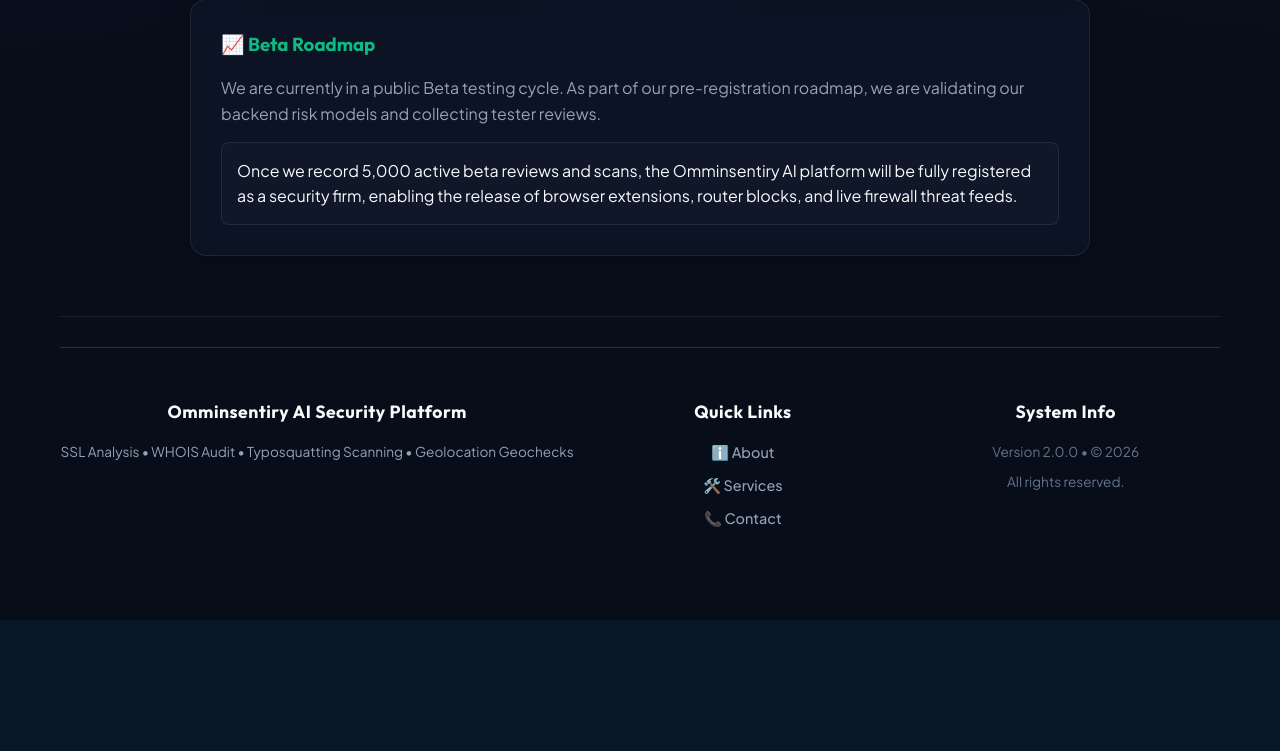
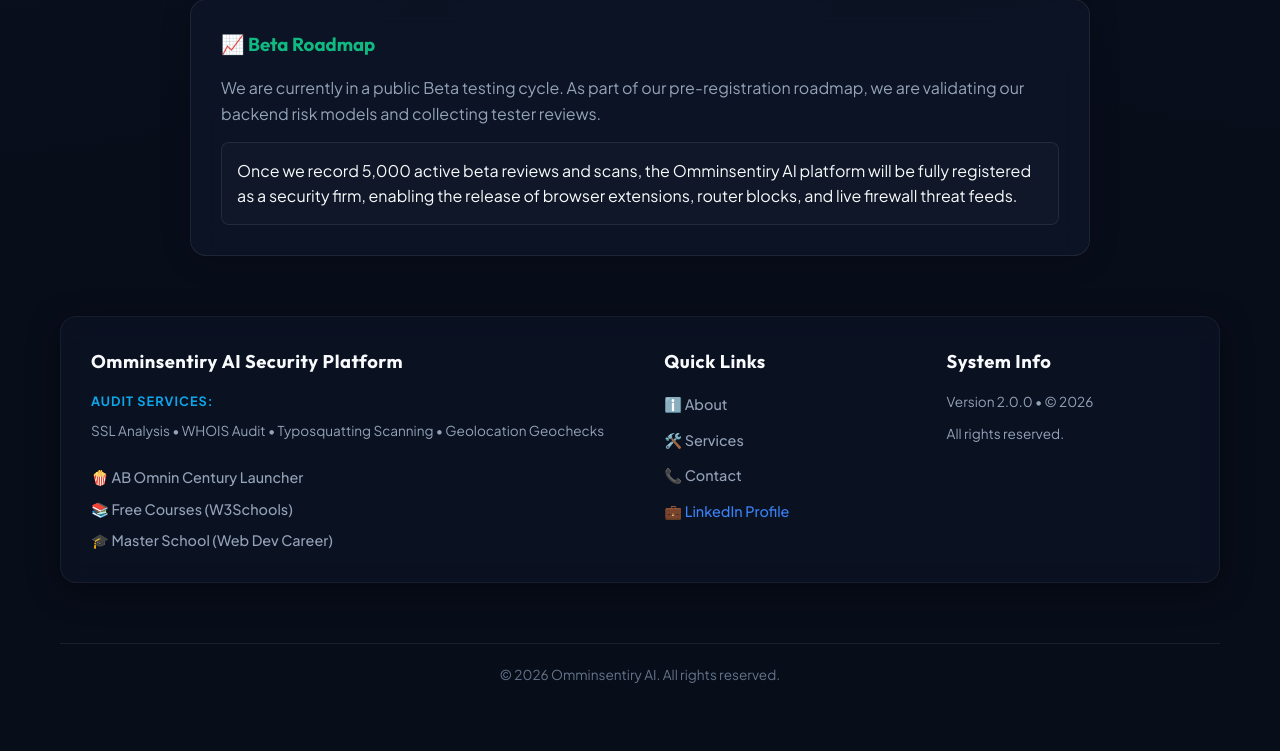
Before and after one commit to bolokaiemi/Omnisentry-AI, a FastAPI app: page /about in a window 1280 px wide. Shown: the part 1182-1933 px from the top of the page. Before the commit the page ends 1709 px from the top, so only its background shows below. Run offline with FastAPI, Linux system fonts and the light colour scheme; parts of the project's set-up code (start-up, migrations or seed data) failed here and were passed over.

Commit message:
Restructure footer to a single glassmorphic active box above copyright, add course and LinkedIn launchers, and remove link underlines

```diff
--- a/static/css/style.css
+++ b/static/css/style.css
@@ -1144,61 +1144,103 @@ hr {
     margin-bottom: 12px;
 }
 
-/* Premium Footer Redesign */
-.main-footer {
+/* Premium Active Footer Box Redesign */
+.footer-active-box {
     margin-top: 60px;
-    padding-bottom: 40px;
+    padding: 30px;
+    background: rgba(15, 23, 42, 0.45);
+    border: 1px solid rgba(255, 255, 255, 0.06);
+    border-radius: 16px;
+    backdrop-filter: blur(12px);
+    box-shadow: 0 8px 32px rgba(0, 0, 0, 0.4);
 }
 
-.footer-grid {
+.footer-box-layout {
     display: grid;
-    grid-template-columns: 2fr 1fr 1.2fr;
+    grid-template-columns: 2.2fr 1fr 1fr;
     gap: 40px;
-    padding-top: 20px;
 }
 
-.footer-col {
+.footer-box-col {
     display: flex;
     flex-direction: column;
 }
 
-.footer-heading {
+.footer-box-title {
     font-family: 'Outfit', sans-serif;
-    font-size: 1.1rem;
+    font-size: 1.15rem;
     font-weight: 700;
     color: var(--text-primary);
     margin-bottom: 15px;
     letter-spacing: 0.5px;
 }
 
-.footer-desc {
+.footer-box-subtitle {
+    font-size: 0.8rem;
+    text-transform: uppercase;
+    font-weight: 700;
+    color: var(--accent);
+    margin-bottom: 8px;
+    letter-spacing: 1px;
+}
+
+.footer-box-text {
     font-size: 0.85rem;
     color: var(--text-secondary);
     line-height: 1.6;
+    margin: 0 0 10px 0;
 }
 
-.footer-links-list {
+.footer-launchers {
+    display: flex;
+    flex-direction: column;
+    gap: 8px;
+}
+
+.footer-launcher-link {
+    color: var(--text-secondary);
+    text-decoration: none !important;
+    font-size: 0.9rem;
+    font-weight: 500;
+    transition: all 0.2s cubic-bezier(0.4, 0, 0.2, 1);
+    display: inline-flex;
+    align-items: center;
+}
+
+.footer-launcher-link:hover {
+    color: var(--accent);
+    transform: translateX(4px);
+}
+
+.footer-box-links {
     list-style: none;
     padding: 0;
     margin: 0;
+    display: flex;
+    flex-direction: column;
+    gap: 10px;
 }
 
-.footer-links-list li {
-    margin-bottom: 10px;
-}
-
-.footer-links-list a {
+.footer-box-links a {
     color: var(--text-secondary);
-    text-decoration: none;
+    text-decoration: none !important;
     font-size: 0.9rem;
     font-weight: 500;
-    transition: all 0.2s;
+    transition: all 0.2s cubic-bezier(0.4, 0, 0.2, 1);
     display: inline-block;
 }
 
-.footer-links-list a:hover {
+.footer-box-links a:hover {
     color: var(--accent);
-    padding-left: 4px;
+    transform: translateX(4px);
+}
+
+/* Specific styling for LinkedIn link in footer */
+.footer-linkedin-link {
+    color: #3b82f6 !important;
+}
+.footer-linkedin-link:hover {
+    color: #60a5fa !important;
 }
 
 .system-text {
@@ -1242,7 +1284,7 @@ hr {
 }
 
 @media (max-width: 768px) {
-    .footer-grid {
+    .footer-box-layout {
         grid-template-columns: 1fr;
         gap: 30px;
     }
--- a/static/js/i18n.js
+++ b/static/js/i18n.js
@@ -178,7 +178,12 @@ const TRANSLATIONS = {
         "admin_login_forgot_alert": "For security reasons, password recovery must be handled by the system administrator. Hint: check the server configuration files or contact security@omminsentiry.ai.",
         "footer_links_title": "Quick Links",
         "footer_system_title": "System Info",
-        "footer_all_rights": "All rights reserved."
+        "footer_all_rights": "All rights reserved.",
+        "footer_launcher": "🍿 AB Omnin Century Launcher",
+        "footer_courses": "📚 Free Courses (W3Schools)",
+        "footer_masterschool": "🎓 Master School (Web Dev Career)",
+        "footer_linkedin": "💼 LinkedIn Profile",
+        "footer_audit_services": "Audit Services:"
     },
     es: {
         "nav_scanner": "🔍 Escáner",
@@ -354,7 +359,12 @@ const TRANSLATIONS = {
         "admin_login_forgot_alert": "Por razones de seguridad, la recuperación de la contraseña debe ser manejada por el administrador del sistema. Pista: verifique los archivos de configuración del servidor o contacte a security@omminsentiry.ai.",
         "footer_links_title": "Enlaces Rápidos",
         "footer_system_title": "Información del Sistema",
-        "footer_all_rights": "Todos los derechos reservados."
+        "footer_all_rights": "Todos los derechos reservados.",
+        "footer_launcher": "🍿 Lanzador AB Omnin Century",
+        "footer_courses": "📚 Cursos Gratuitos (W3Schools)",
+        "footer_masterschool": "🎓 Master School (Desarrollo Web)",
+        "footer_linkedin": "💼 Perfil de LinkedIn",
+        "footer_audit_services": "Servicios de Auditoría:"
     },
     fr: {
         "nav_scanner": "🔍 Scanner",
@@ -530,7 +540,12 @@ const TRANSLATIONS = {
         "admin_login_forgot_alert": "Pour des raisons de sécurité, la récupération du mot de passe doit être gérée par l'administrateur système. Astuce : vérifiez les fichiers de configuration du serveur ou contactez security@omminsentiry.ai.",
         "footer_links_title": "Liens Rapides",
         "footer_system_title": "Info Système",
-        "footer_all_rights": "Tous droits réservés."
+        "footer_all_rights": "Tous droits réservés.",
+        "footer_launcher": "🍿 Lanceur AB Omnin Century",
+        "footer_courses": "📚 Cours Gratuits (W3Schools)",
+        "footer_masterschool": "🎓 Master School (Développement Web)",
+        "footer_linkedin": "💼 Profil LinkedIn",
+        "footer_audit_services": "Services d'Audit :"
     },
     de: {
         "nav_scanner": "🔍 Scanner",
@@ -706,7 +721,12 @@ const TRANSLATIONS = {
         "admin_login_forgot_alert": "Aus Sicherheitsgründen muss die Passwortwiederherstellung vom Systemadministrator durchgeführt werden. Hinweis: Überprüfen Sie die Serverkonfigurationsdateien oder wenden Sie sich an security@omminsentiry.ai.",
         "footer_links_title": "Schnelle Links",
         "footer_system_title": "System-Info",
-        "footer_all_rights": "Alle Rechte vorbehalten."
+        "footer_all_rights": "Alle Rechte vorbehalten.",
+        "footer_launcher": "🍿 AB Omnin Century Launcher",
+        "footer_courses": "📚 Kostenlose Kurse (W3Schools)",
+        "footer_masterschool": "🎓 Master School (Webentwicklung)",
+        "footer_linkedin": "💼 LinkedIn-Profil",
+        "footer_audit_services": "Audit-Dienste:"
     },
     pt: {
         "nav_scanner": "🔍 Scanner",
@@ -882,7 +902,12 @@ const TRANSLATIONS = {
         "admin_login_forgot_alert": "Por razões de segurança, a recuperação da senha deve ser tratada pelo administrador do sistema. Dica: verifique os arquivos de configuração do servidor ou entre em contato com security@omminsentiry.ai.",
         "footer_links_title": "Links Rápidos",
         "footer_system_title": "Informações do Sistema",
-        "footer_all_rights": "Todos os direitos reservados."
+        "footer_all_rights": "Todos os direitos reservados.",
+        "footer_launcher": "🍿 Lançador AB Omnin Century",
+        "footer_courses": "📚 Cursos Gratuitos (W3Schools)",
+        "footer_masterschool": "🎓 Master School (Desenvolvimento Web)",
+        "footer_linkedin": "💼 Perfil do LinkedIn",
+        "footer_audit_services": "Serviços de Auditoria:"
     },
     zh: {
         "nav_scanner": "🔍 扫描器",
@@ -1058,7 +1083,12 @@ const TRANSLATIONS = {
         "admin_login_forgot_alert": "出于安全原因，密码重置必须由系统管理员处理。提示：请检查服务器配置文件或联系 security@omminsentiry.ai。",
         "footer_links_title": "快捷链接",
         "footer_system_title": "系统信息",
-        "footer_all_rights": "版权所有。"
+        "footer_all_rights": "版权所有。",
+        "footer_launcher": "🍿 AB Omnin Century 启动器",
+        "footer_courses": "📚 免费课程 (W3Schools)",
+        "footer_masterschool": "🎓 Master School (网页开发职业学校)",
+        "footer_linkedin": "💼 LinkedIn 领英主页",
+        "footer_audit_services": "安全审计服务："
     },
     ja: {
         "nav_scanner": "🔍 スキャナー",
@@ -1234,7 +1264,12 @@ const TRANSLATIONS = {
         "admin_login_forgot_alert": "セキュリティ上の理由から、パスワードの回復はシステム管理者が行う必要があります。ヒント：サーバーの構成ファイルを確認するか、security@omminsentiry.ai までお問い合わせください。",
         "footer_links_title": "クイックリンク",
         "footer_system_title": "システム情報",
-        "footer_all_rights": "All rights reserved."
+        "footer_all_rights": "All rights reserved.",
+        "footer_launcher": "🍿 AB Omnin Century ランチャー",
+        "footer_courses": "📚 無料コース (W3Schools)",
+        "footer_masterschool": "🎓 Master School (Web開発キャリア)",
+        "footer_linkedin": "💼 LinkedIn プロフィール",
+        "footer_audit_services": "監査サービス:"
     },
     yo: {
         "nav_scanner": "🔍 Ayẹwò",
@@ -1410,7 +1445,12 @@ const TRANSLATIONS = {
         "admin_login_forgot_alert": "Fun awọn idi aabo, imularada ọrọ igbaniwọle gbọdọ jẹ itọju nipasẹ alakoso eto. Imọran: ṣayẹwo awọn faili iṣeto olupin tabi kan si security@omminsentiry.ai.",
         "footer_links_title": "Awọn Ọna Asopọ Yara",
         "footer_system_title": "Alaye Eto",
-        "footer_all_rights": "Gbogbo ẹtọ wa ni ipamọ."
+        "footer_all_rights": "Gbogbo ẹtọ wa ni ipamọ.",
+        "footer_launcher": "🍿 AB Omnin Century Launcher",
+        "footer_courses": "📚 Awọn Ẹkọ Ọfẹ (W3Schools)",
+        "footer_masterschool": "🎓 Master School (Web Dev Career)",
+        "footer_linkedin": "💼 LinkedIn Profile",
+        "footer_audit_services": "Awọn Ayẹwò Iṣẹ:"
     }
 };
 
--- a/templates/base.html
+++ b/templates/base.html
@@ -71,27 +71,45 @@
             {% endblock %}
         </main>
 
-        <footer class="main-footer">
-            <hr style="border: none; border-top: 1px solid var(--border-color); margin-bottom: 30px;">
-            <div class="footer-grid">
-                <div class="footer-col branding-col">
-                    <h4 class="footer-heading" data-i18n="footer_platform">Omminsentiry AI Security Platform</h4>
-                    <p class="footer-desc" data-i18n="footer_sub">SSL Analysis • WHOIS Audit • Typosquatting Scanning • Geolocation Geochecks</p>
+        <!-- Single Active Div Box just above the copyright footer -->
+        <div class="card footer-active-box">
+            <div class="footer-box-layout">
+                <!-- Column 1: Omminsentiry AI Platform & Audit Services -->
+                <div class="footer-box-col">
+                    <h4 class="footer-box-title" data-i18n="footer_platform">Omminsentiry AI Platform</h4>
+                    <p class="footer-box-subtitle" data-i18n="footer_audit_services">Audit Services:</p>
+                    <p class="footer-box-text" data-i18n="footer_sub">SSL Analysis • WHOIS Audit • Typosquatting Scanning • Geolocation Geochecks</p>
+
+                    <div class="footer-launchers" style="margin-top: 15px;">
+                        <a href="/omnipop" class="footer-launcher-link" data-i18n="footer_launcher">🍿 AB Omnin Century Launcher</a>
+                        <a href="https://www.w3schools.com" target="_blank" class="footer-launcher-link" data-i18n="footer_courses">📚 Free Courses (W3Schools)</a>
+                        <a href="https://www.masterschool.com" target="_blank" class="footer-launcher-link" data-i18n="footer_masterschool">🎓 Master School (Web Dev Career)</a>
+                    </div>
                 </div>
-                <div class="footer-col links-col">
-                    <h4 class="footer-heading" data-i18n="footer_links_title">Quick Links</h4>
-                    <ul class="footer-links-list">
+
+                <!-- Column 2: Quick Links & LinkedIn -->
+                <div class="footer-box-col">
+                    <h4 class="footer-box-title" data-i18n="footer_links_title">Quick Links</h4>
+                    <ul class="footer-box-links">
                         <li><a href="/about" data-i18n="nav_about">ℹ️ About</a></li>
                         <li><a href="/services" data-i18n="nav_services">🛠️ Services</a></li>
                         <li><a href="/contact" data-i18n="nav_contact">📞 Contact</a></li>
+                        <li><a href="https://www.linkedin.com" target="_blank" class="footer-linkedin-link" data-i18n="footer_linkedin">💼 LinkedIn Profile</a></li>
                     </ul>
                 </div>
-                <div class="footer-col system-col">
-                    <h4 class="footer-heading" data-i18n="footer_system_title">System Info</h4>
-                    <p class="system-text">Version 2.0.0 &bull; &copy; 2026</p>
-                    <p class="system-text" data-i18n="footer_all_rights">All rights reserved.</p>
+
+                <!-- Column 3: System Info -->
+                <div class="footer-box-col">
+                    <h4 class="footer-box-title" data-i18n="footer_system_title">System Info</h4>
+                    <p class="footer-box-text">Version 2.0.0 &bull; &copy; 2026</p>
+                    <p class="footer-box-text" data-i18n="footer_all_rights">All rights reserved.</p>
                 </div>
             </div>
+        </div>
+
+        <!-- Copyright Footer -->
+        <footer style="text-align: center; padding: 20px 0; font-size: 0.85rem; color: var(--text-muted);">
+            <p>&copy; 2026 Omminsentiry AI. All rights reserved.</p>
         </footer>
 
         <script>
```
